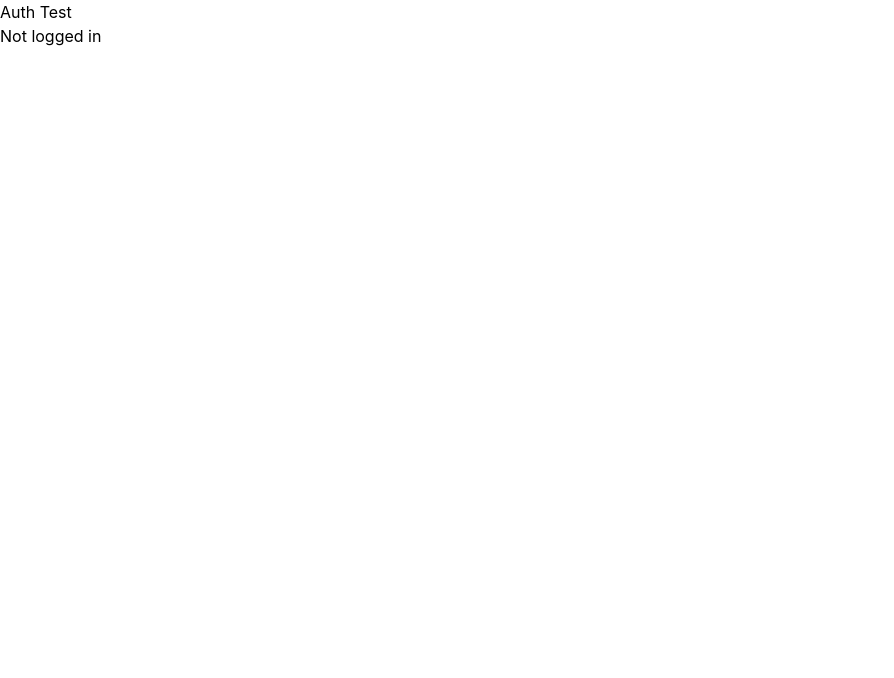
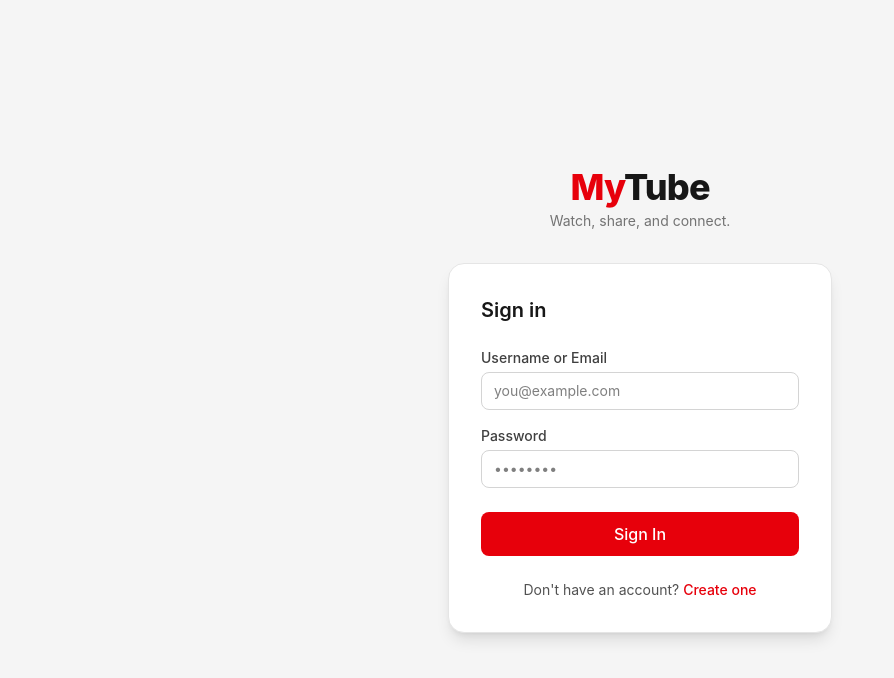
Before and after one commit to mirzahammadbaig56/MyTube-Frontend, a React (Vite) app: page /login in a window 1280 px wide. Shown: the top 678 px of the page, without its empty margins (0-894 px from the left). Built offline with nearby package versions, Linux system fonts and the light colour scheme; no server answers.

Commit message:
feat: implement routing and add LoginPage, HomePage, and RegisterPage components

```diff
--- a/src/App.jsx
+++ b/src/App.jsx
@@ -1,18 +1,15 @@
-import { useContext } from "react";
-import { AuthContext } from "./context/AuthContext.jsx";
+import { BrowserRouter, Routes, Route } from "react-router-dom";
+import LoginPage from "./pages/LoginPage";
 
 function App() {
-  const { user, loading } = useContext(AuthContext);
-
-  if (loading) {
-    return <h1>Loading...</h1>;
-  }
-
   return (
-    <div>
-      <h1>Auth Test</h1>
-      <p>{user ? `Logged in as: ${user.username}` : "Not logged in"}</p>
-    </div>
+    <BrowserRouter>
+      <Routes>
+        <Route path="/" element={<h1>Home Page</h1>} />
+        <Route path="/login" element= <LoginPage/> />
+        <Route path="/register" element={<h1>Register Page</h1>} />
+      </Routes>
+    </BrowserRouter>
   );
 }
 
--- /dev/null
+++ b/src/pages/LoginPage.jsx
@@ -0,0 +1,115 @@
+import { useState, useContext } from "react";
+import { useNavigate, Link } from "react-router-dom";
+import { AuthContext } from "../context/AuthContext";
+
+function LoginPage() {
+  const [identifier, setIdentifier] = useState("");
+  const [password, setPassword] = useState("");
+
+  const [error, setError] = useState("");
+  const [isSubmitting, setIsSubmitting] = useState(false);
+
+  const { login } = useContext(AuthContext);
+  const navigate = useNavigate();
+
+  const handleSubmit = async (e) => {
+    e.preventDefault();
+    setError("");
+    setIsSubmitting(true);
+
+    try {
+      const isEmail = identifier.includes("@");
+      const credentials = isEmail
+        ? { email: identifier, password }
+        : { username: identifier, password };
+
+      await login(credentials);
+      navigate("/");
+    } catch (err) {
+      const message = err.response?.data?.message || "Login failed";
+      setError(message);
+    } finally {
+      setIsSubmitting(false);
+    }
+  };
+
+  return (
+    <div className="flex items-center justify-center min-h-screen bg-neutral-100 px-4">
+      <div className="w-full max-w-sm">
+        {/* Branding */}
+        <div className="text-center mb-8">
+          <h1 className="text-4xl font-extrabold tracking-tight">
+            <span className="text-red-600">My</span>
+            <span className="text-neutral-900">Tube</span>
+          </h1>
+          <p className="text-neutral-500 text-sm mt-1">
+            Watch, share, and connect.
+          </p>
+        </div>
+
+        <form
+          onSubmit={handleSubmit}
+          className="bg-white p-8 rounded-2xl shadow-lg border border-neutral-200"
+        >
+          <h2 className="text-xl font-semibold mb-6 text-neutral-900">
+            Sign in
+          </h2>
+
+          {error && (
+            <div className="bg-red-50 border border-red-200 text-red-600 text-sm rounded-lg px-3 py-2 mb-4">
+              {error}
+            </div>
+          )}
+
+          <div className="mb-4">
+            <label className="block text-sm font-medium text-neutral-700 mb-1">
+              Username or Email
+            </label>
+            <input
+              type="text"
+              value={identifier}
+              onChange={(e) => setIdentifier(e.target.value)}
+              required
+              placeholder="you@example.com"
+              className="w-full border border-neutral-300 rounded-lg px-3 py-2 text-sm focus:outline-none focus:ring-2 focus:ring-red-500 focus:border-transparent transition"
+            />
+          </div>
+
+          <div className="mb-6">
+            <label className="block text-sm font-medium text-neutral-700 mb-1">
+              Password
+            </label>
+            <input
+              type="password"
+              value={password}
+              onChange={(e) => setPassword(e.target.value)}
+              required
+              placeholder="••••••••"
+              className="w-full border border-neutral-300 rounded-lg px-3 py-2 text-sm focus:outline-none focus:ring-2 focus:ring-red-500 focus:border-transparent transition"
+            />
+          </div>
+
+          <button
+            type="submit"
+            disabled={isSubmitting}
+            className="w-full bg-red-600 text-white font-medium py-2.5 rounded-lg hover:bg-red-700 active:bg-red-800 disabled:opacity-50 disabled:cursor-not-allowed transition"
+          >
+            {isSubmitting ? "Signing in..." : "Sign In"}
+          </button>
+
+          <p className="text-sm text-center mt-6 text-neutral-600">
+            Don't have an account?{" "}
+            <Link
+              to="/register"
+              className="text-red-600 font-medium hover:underline"
+            >
+              Create one
+            </Link>
+          </p>
+        </form>
+      </div>
+    </div>
+  );
+}
+
+export default LoginPage;
```
Also changed, not shown: src/pages/HomePage.jsx (added), src/pages/RegisterPage.jsx (added).
